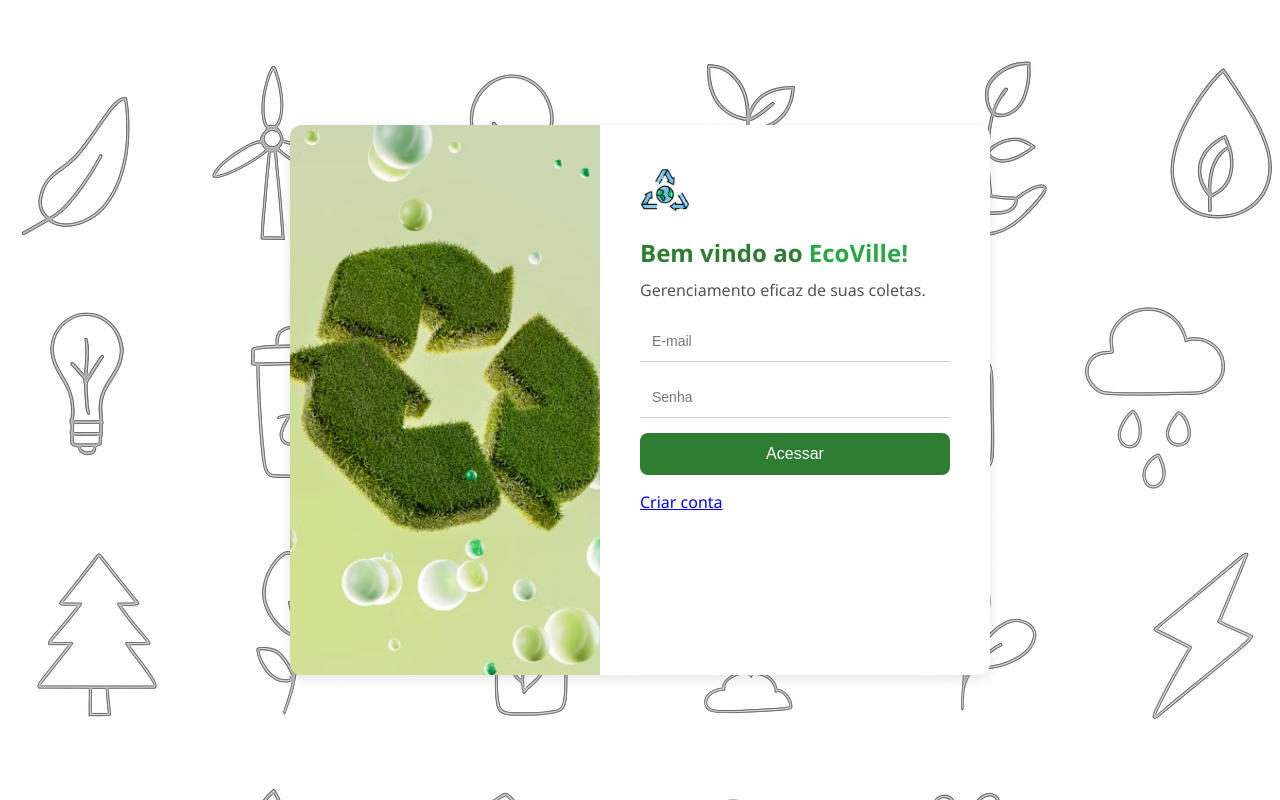
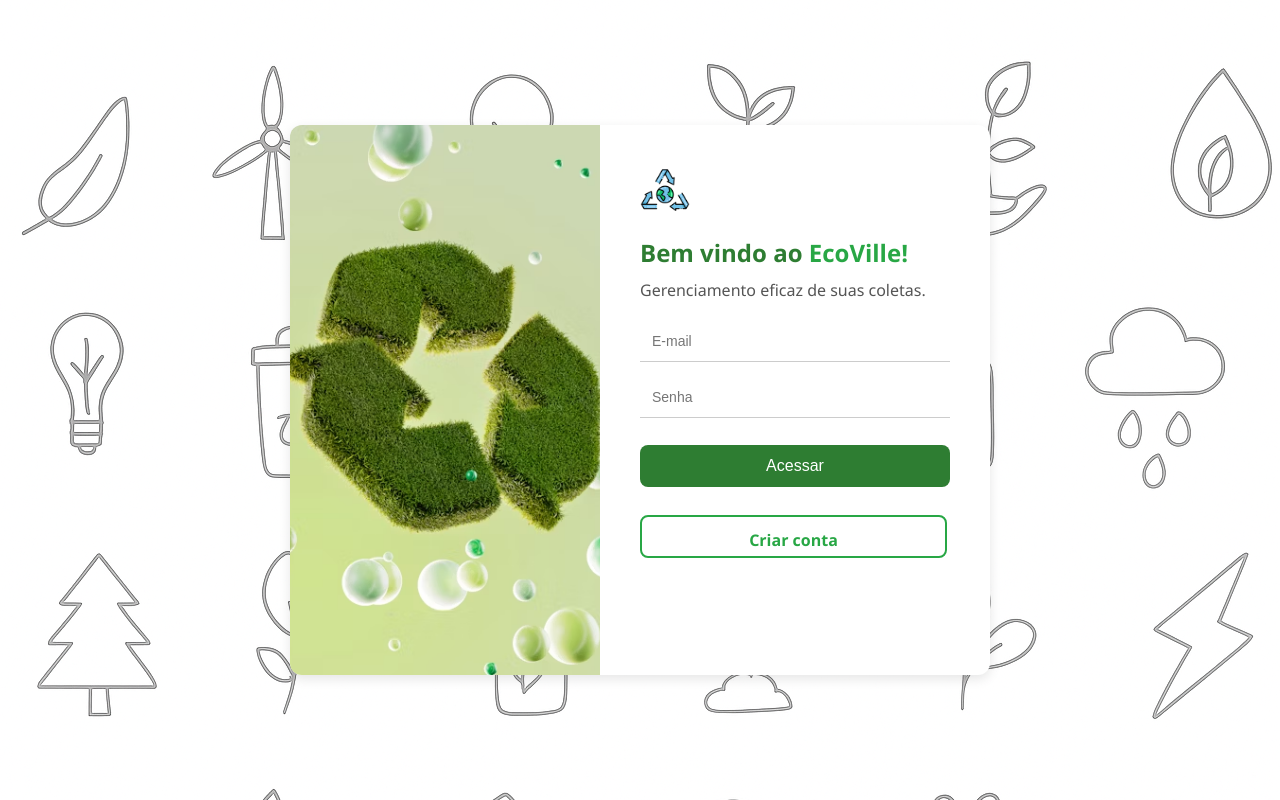
Before and after one commit to renandi/ecoville, a React (Vite) app in the folder ecoville-front/: page / in a window 1280 px wide. Built offline with nearby package versions, Linux system fonts and the light colour scheme.

Commit message:
Tela de login em progresso

```diff
--- a/ecoville-front/src/pages/Login/Login.css
+++ b/ecoville-front/src/pages/Login/Login.css
@@ -25,3 +25,35 @@
   margin-left: auto;
   margin-right: auto;
 }
+.btn-secundario{
+  width: 90%;
+  height: 15px;
+  padding: 12px;
+  font-size: 16px;
+  border-radius: 8px;
+  cursor: pointer;
+  text-align: center;
+  font-weight: 600;
+  display: inline-block;
+  background-color: #fff;
+  border: 2px solid #28a745;
+  color: #28a745;
+  margin-top: 12px;
+  text-decoration: none;
+}
+.btn-secundario:hover{
+  background-color: #28a745;
+  color: #fff;
+  transition: 0.3s;
+}
+button{
+   width: 100%;
+  padding: 12px;
+  font-size: 16px;
+  border-radius: 8px;
+  background-color: #28a745;
+  color: none;
+  border: none;
+  color: #fff;
+  margin-top: 12px;
+}
--- a/ecoville-front/src/pages/Login/Login.jsx
+++ b/ecoville-front/src/pages/Login/Login.jsx
@@ -79,7 +79,7 @@ function LoginPage() {
             <button type="submit">Acessar</button>
           </form>
           <div style={{ marginTop: 16 }}>
-            <Link to="/criar-conta">Criar conta</Link>
+            <Link to="/criar-conta" className="btn-secundario">Criar conta</Link>
           </div>
         </div>
       </div>
```
